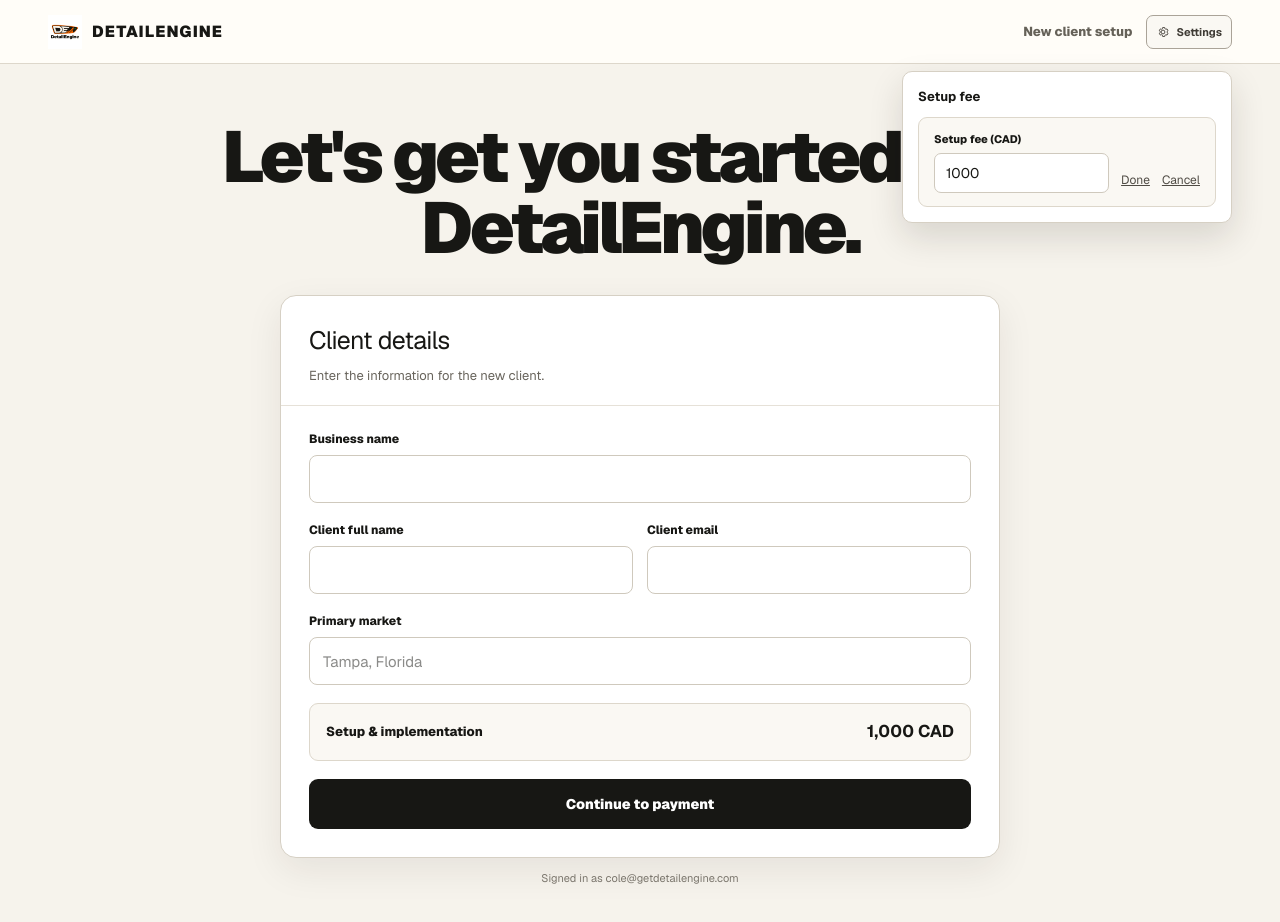
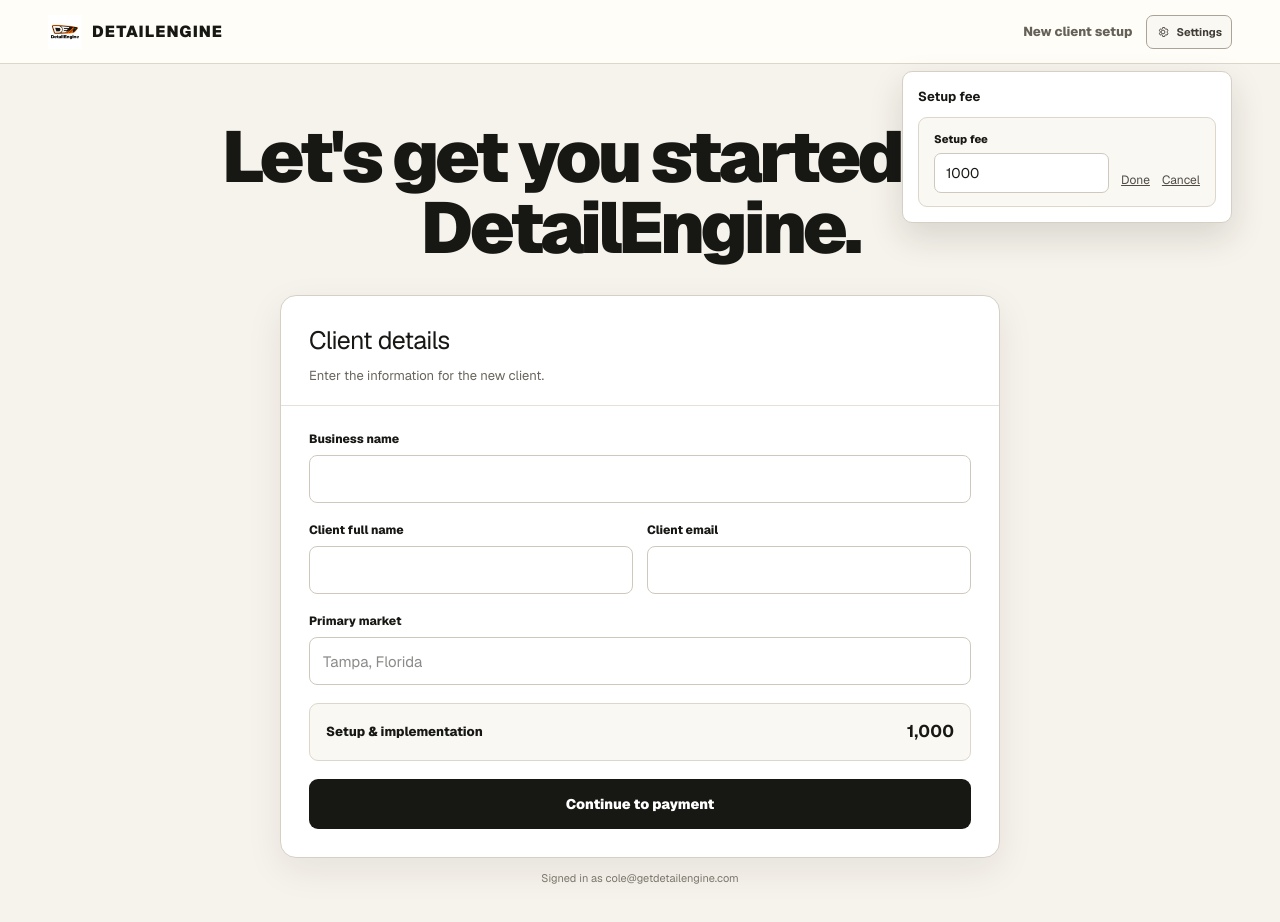
Before and after one commit to detailenginecole/detailengine-command-centre, a Next.js app: page /start-preview in a window 1280 px wide. Both pictures are taken after a click on the button "Settings". Shown: the top 922 px of the page. Built offline with nearby package versions, Linux system fonts and the light colour scheme.

Commit message:
Remove visible CAD labels from setup fee

```diff
--- a/app/start/SalesStartClient.tsx
+++ b/app/start/SalesStartClient.tsx
@@ -51,7 +51,7 @@
 const defaultSetupFeeCad = 1000;
 
 function formatSetupFee(amountCad: number) {
-  return `${amountCad.toLocaleString("en-CA")} CAD`;
+  return `${amountCad.toLocaleString("en-CA")}`;
 }
 
 export function SalesStartClient({
@@ -95,7 +95,7 @@
   function saveSetupFee() {
     const next = Number(feeDraft);
     if (!Number.isInteger(next) || next < 1 || next > 100000) {
-      setError("Enter a whole-dollar setup fee between $1 and $100,000 CAD.");
+      setError("Enter a whole-dollar setup fee between $1 and $100,000.");
       return;
     }
     setSetupFeeCad(next);
@@ -602,7 +602,7 @@
   return (
     <div className={styles.feeEditor}>
       <label>
-        <span>Setup fee (CAD)</span>
+        <span>Setup fee</span>
         <input
           type="number"
           min={1}
```
